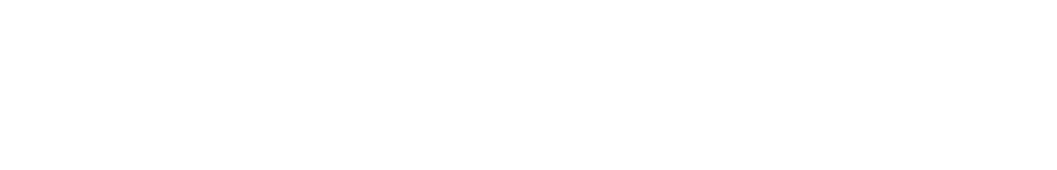
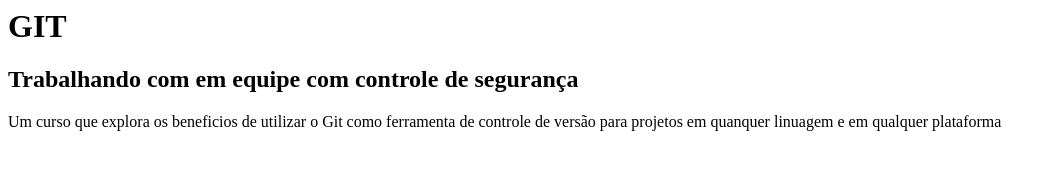
Before and after one commit to edvaldo035/curso-git, a plain HTML site: page index.html in a window 1280 px wide. Shown: the whole page, without its empty margins (0-1057 px from the left). Drawn offline with Linux system fonts and the light colour scheme.

Commit message:
Colocando a primeira parte dos paragrafos

```diff
--- a/index.html
+++ b/index.html
@@ -3,6 +3,12 @@
     <head>
     </head>
     <body>
+        <h1>GIT</h1>
+        <h2>Trabalhando com em equipe com controle de segurança</h2>
+
+        <p> Um curso que explora os beneficios de utilizar o Git  como ferramenta de controle de versão
+            para projetos em quanquer linuagem e em qualquer plataforma
+        </p>
 
     </body>
 
```
